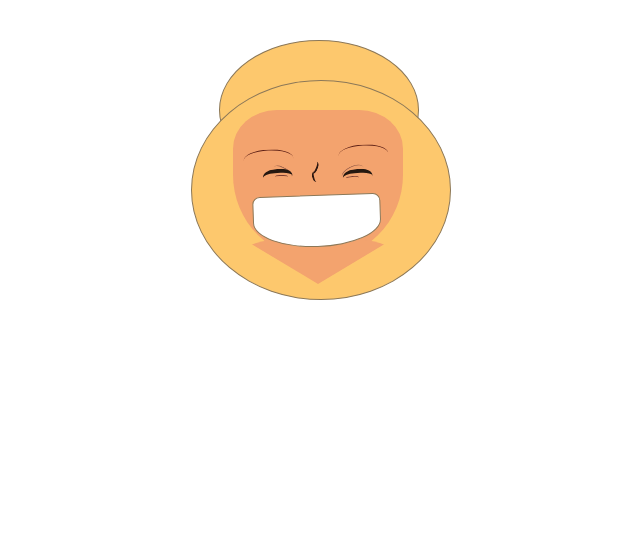
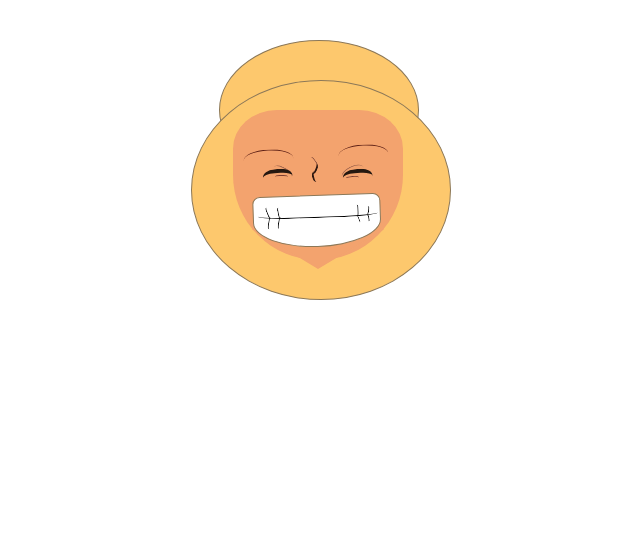
Before and after one commit to andres22-dev/drawing-luffy-css, a plain HTML site: page index.html in a window 1280 px wide. Shown: the whole page, without its empty margins (209-849 px from the left). Drawn offline with Linux system fonts and the light colour scheme.

Commit message:
nariz terminada y la sonrisa

```diff
--- a/assets/style.css
+++ b/assets/style.css
@@ -91,7 +91,7 @@ z-index: 4;
    -webkit-border-radius: 50%;
    border-radius: 30%;
    position: relative;
-   top: 35px;
+   top: 13.5px;
    left: 10px;
    z-index: 5;
 
@@ -244,7 +244,7 @@ z-index: 8;
 }
 
 .monkeyDLuffy-nose__part2{
-width: 13px;
+width: 12px;
 height: 7px;
 border-radius: 90%;
 background: transparent;
@@ -252,6 +252,160 @@ transform: rotate(112deg);
 border-top: 2px solid #2d1710;
 position: relative;
 left: 74.5px;
-bottom: 33.5px;
+bottom: 32.5px;
 z-index: 7;
 }
+
+
+
+.monkeyDLuffy-nose__part3{
+
+   width: 10px;
+   height: 6px;
+   background-color: transparent;
+   border-radius: 35%;
+   border-top: 1px solid #894f3c;
+   position: relative;
+   transform: rotate(54deg);
+   top: -45px;
+   left:  74.5px;
+   z-index: 7;
+
+}
+
+.monkeyDLuffy-smile__teeth{
+
+   width: 120px;
+   height: 10px;
+   background-color: transparent;
+   border-radius: 35%;
+   border-top: 1px solid #000; /*a0a1a3*/
+   transform: rotate(180deg);
+   position: relative;
+   top: 12px;
+   left: 4px;
+
+}
+
+.smile-teeth__part1{
+
+   width: 12px;
+   height: 6px;
+   background-color: transparent;
+   border-radius: 35%;
+   border-top: 1px solid #000;
+   position: relative;
+   transform: rotate(250deg);
+   top: 2px;
+   left:  10px;
+   z-index: 7;
+
+}
+
+.smile-teeth__part2{
+
+   width: 12px;
+   height: 6px;
+   background-color: transparent;
+   border-radius: 35%;
+   border-top: 1px solid #000;
+   position: relative;
+   transform: rotate(280deg);
+   top: 7px;
+   left:  11px;
+   z-index: 7;
+
+
+
+}
+.smile-teeth__part3{
+
+   width: 12px;
+   height: 6px;
+   background-color: transparent;
+   border-radius: 35%;
+   border-top: 1px solid #000;
+   position: relative;
+   transform: rotate(260deg);
+   top: -9.5px;
+   left:  21px;
+   z-index: 7;
+
+
+
+}
+
+.smile-teeth__part4{
+
+   width: 12px;
+   height: 6px;
+   background-color: transparent;
+   border-radius: 35%;
+   border-top: 1px solid #000;
+   position: relative;
+   transform: rotate(280deg);
+   top: -5px;
+   left:  21px;
+   z-index: 7;
+
+
+}
+
+.smile-teeth__part5{
+   width: 12px;
+   height: 6px;
+   background-color: transparent;
+   border-radius: 35%;
+   border-top: 1px solid #000;
+   position: relative;
+   transform: rotate(90deg);
+   top: -21px;
+   left: 96px;
+   z-index: 7;
+
+
+}
+
+.smile-teeth__part6{
+
+   width: 8px;
+   height: 3px;
+   background-color: transparent;
+   border-radius: 35%;
+   border-top: 1px solid #000;
+   position: relative;
+   transform: rotate(70deg);
+   top: -17px;
+   left: 100px;
+   z-index: 7;
+
+}
+
+.smile-teeth__part7{
+
+   width: 9px;
+   height: 6px;
+   background-color: transparent;
+   border-radius: 35%;
+   border-top: 1px solid #000;
+   position: relative;
+   transform: rotate(100deg);
+   top: -30px;
+   left: 108px;
+   z-index: 7;
+
+
+}
+
+.smile-teeth__part8{
+   width: 7px;
+   height: 6px;
+   background-color: transparent;
+   border-radius: 35%;
+   border-top: 1px solid #000;
+   position: relative;
+   transform: rotate(80deg);
+   top: -28px;
+   left: 109px;
+   z-index: 7;
+}
--- a/index.html
+++ b/index.html
@@ -39,8 +39,21 @@
         <div class="monkeyDLuffy-nose__part2"></div>
         <div class="monkeyDLuffy-nose__part3"></div>
        </div>
-        <div class="monkeyDLuffy-smile"></div>
-       <div class="monkeyDLuffy-chin"></div>
+        <div class="monkeyDLuffy-smile">
+            <div class="monkeyDLuffy-smile__teeth"></div>
+            <div class="smile-teeth__part1"></div>
+            <div class="smile-teeth__part2"></div>
+            <div class="smile-teeth__part3"></div>
+            <div class="smile-teeth__part4"></div>
+            <div class="smile-teeth__part5"></div>
+            <div class="smile-teeth__part6"></div>
+            <div class="smile-teeth__part7"></div>
+            <div class="smile-teeth__part8"></div>
+        </div>
+       <div class="monkeyDLuffy-chin">
+
+
+       </div>
     </div>
 </section>
 </body>
```
